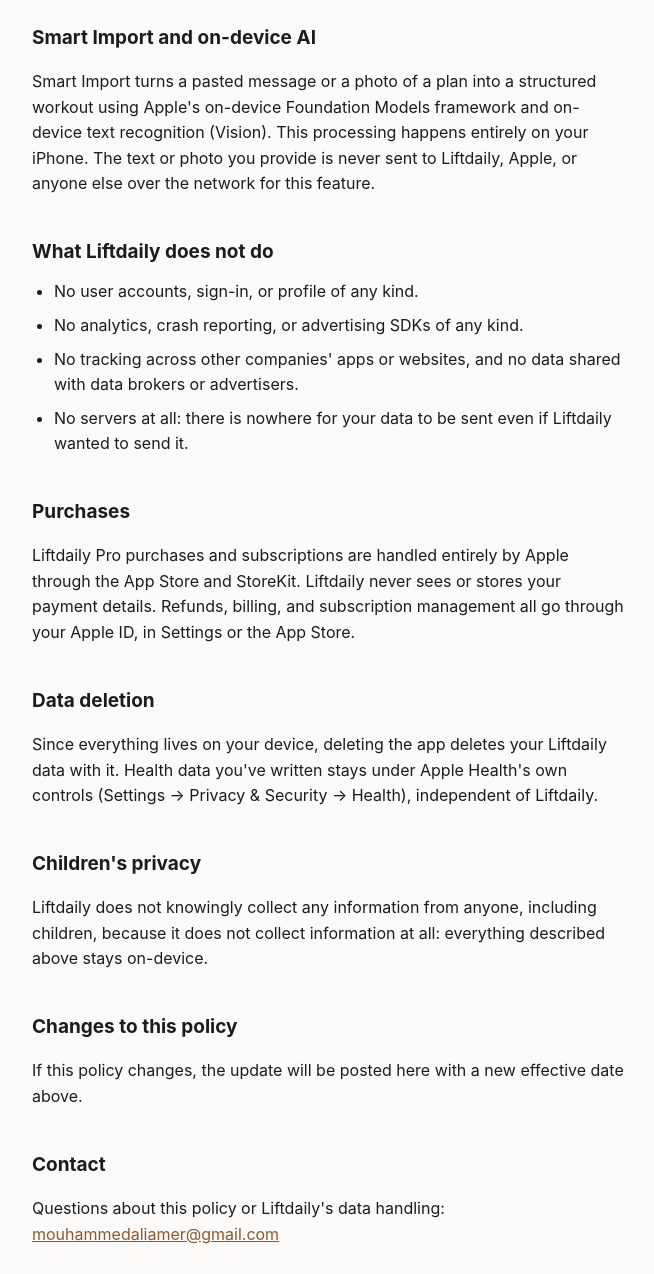
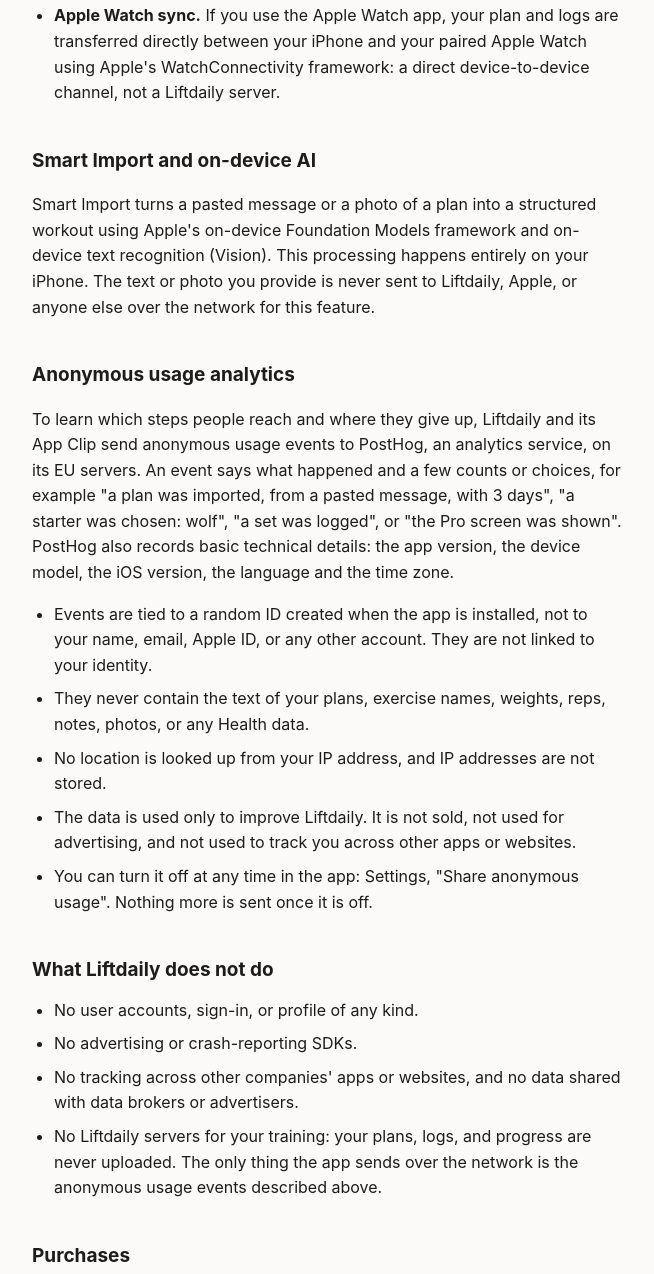
Before and after one commit to mouhammedali/liftdaily-legal, a plain HTML site: page index.html in a window 1280 px wide. Shown: the part 855-2129 px from the top of the page, without its empty margins (312-966 px from the left). Drawn offline with Linux system fonts and the light colour scheme.

Commit message:
Privacy policy: anonymous usage analytics (PostHog), iPhone Health saving
Co-Authored-By: Claude Opus 5.5 <noreply@anthropic.com>

```diff
--- a/index.html
+++ b/index.html
@@ -85,13 +85,13 @@
 <main>
   <p class="eyebrow">Liftdaily</p>
   <h1>Privacy Policy</h1>
-  <p class="updated">Effective July 27, 2026</p>
+  <p class="updated">Effective November 26, 2026</p>
 
-  <p class="callout">The short version: Liftdaily has no servers and no user accounts. Your workout plans, logs, and progress stay on your device (and, if you use it, are shared directly between your iPhone and Apple Watch). Nothing is sold, shared with advertisers, or used to track you across other apps or websites.</p>
+  <p class="callout">The short version: Liftdaily has no user accounts. Your workout plans, logs, and progress stay on your device (and, if you use it, are shared directly between your iPhone and Apple Watch). The app sends anonymous usage events, such as "a plan was added" or "a workout was finished", so we can see where people get stuck. They never include your plan, lifts, or notes, and you can turn them off in Settings. Nothing is sold, shared with advertisers, or used to track you across other apps or websites.</p>
 
   <h2>What Liftdaily accesses, and why</h2>
   <ul>
-    <li><strong>Apple Health.</strong> With your permission, Liftdaily reads your heart rate and active energy during a live workout to show metrics on Apple Watch, and writes your completed strength workouts to Health so they count toward your activity rings. This data is read from and written to your own Health data store on your device. Liftdaily does not have its own copy on any server, because Liftdaily has no servers.</li>
+    <li><strong>Apple Health.</strong> With your permission, Liftdaily reads your heart rate and active energy during a live workout to show metrics on Apple Watch, and writes your completed strength workouts to Health so they count toward your activity rings. If you turn on "Save workouts to Health" in the iPhone app's Settings, workouts you finish on your iPhone without Apple Watch are written to Health too. This data is read from and written to your own Health data store on your device. Liftdaily does not have its own copy on any server, because Liftdaily has no servers.</li>
     <li><strong>Photos.</strong> If you use Smart Import's photo option, Liftdaily uses Apple's system photo picker, which only gives the app the one photo you actively select. Liftdaily never gets access to your full photo library.</li>
     <li><strong>Your workout plans and logs.</strong> Everything you build or import (training days, exercises, logged sets, weights, reps, and progress) is stored locally in the app's own storage on your device.</li>
     <li><strong>Apple Watch sync.</strong> If you use the Apple Watch app, your plan and logs are transferred directly between your iPhone and your paired Apple Watch using Apple's WatchConnectivity framework: a direct device-to-device channel, not a Liftdaily server.</li>
@@ -100,22 +100,32 @@
   <h2>Smart Import and on-device AI</h2>
   <p>Smart Import turns a pasted message or a photo of a plan into a structured workout using Apple's on-device Foundation Models framework and on-device text recognition (Vision). This processing happens entirely on your iPhone. The text or photo you provide is never sent to Liftdaily, Apple, or anyone else over the network for this feature.</p>
 
+  <h2>Anonymous usage analytics</h2>
+  <p>To learn which steps people reach and where they give up, Liftdaily and its App Clip send anonymous usage events to PostHog, an analytics service, on its EU servers. An event says what happened and a few counts or choices, for example "a plan was imported, from a pasted message, with 3 days", "a starter was chosen: wolf", "a set was logged", or "the Pro screen was shown". PostHog also records basic technical details: the app version, the device model, the iOS version, the language and the time zone.</p>
+  <ul>
+    <li>Events are tied to a random ID created when the app is installed, not to your name, email, Apple ID, or any other account. They are not linked to your identity.</li>
+    <li>They never contain the text of your plans, exercise names, weights, reps, notes, photos, or any Health data.</li>
+    <li>No location is looked up from your IP address, and IP addresses are not stored.</li>
+    <li>The data is used only to improve Liftdaily. It is not sold, not used for advertising, and not used to track you across other apps or websites.</li>
+    <li>You can turn it off at any time in the app: Settings, "Share anonymous usage". Nothing more is sent once it is off.</li>
+  </ul>
+
   <h2>What Liftdaily does not do</h2>
   <ul>
     <li>No user accounts, sign-in, or profile of any kind.</li>
-    <li>No analytics, crash reporting, or advertising SDKs of any kind.</li>
+    <li>No advertising or crash-reporting SDKs.</li>
     <li>No tracking across other companies' apps or websites, and no data shared with data brokers or advertisers.</li>
-    <li>No servers at all: there is nowhere for your data to be sent even if Liftdaily wanted to send it.</li>
+    <li>No Liftdaily servers for your training: your plans, logs, and progress are never uploaded. The only thing the app sends over the network is the anonymous usage events described above.</li>
   </ul>
 
   <h2>Purchases</h2>
   <p>Liftdaily Pro purchases and subscriptions are handled entirely by Apple through the App Store and StoreKit. Liftdaily never sees or stores your payment details. Refunds, billing, and subscription management all go through your Apple ID, in Settings or the App Store.</p>
 
   <h2>Data deletion</h2>
-  <p>Since everything lives on your device, deleting the app deletes your Liftdaily data with it. Health data you've written stays under Apple Health's own controls (Settings → Privacy & Security → Health), independent of Liftdaily.</p>
+  <p>Since your training data lives on your device, deleting the app deletes your Liftdaily data with it, and a new install gets a new random analytics ID. Because usage events are not linked to you, we can't look them up by name or email; they are kept for at most 12 months. Health data you've written stays under Apple Health's own controls (Settings → Privacy & Security → Health), independent of Liftdaily.</p>
 
   <h2>Children's privacy</h2>
-  <p>Liftdaily does not knowingly collect any information from anyone, including children, because it does not collect information at all: everything described above stays on-device.</p>
+  <p>Liftdaily does not knowingly collect personal information from anyone, including children. The only data that leaves the device is the anonymous usage events described above, which identify no one.</p>
 
   <h2>Changes to this policy</h2>
   <p>If this policy changes, the update will be posted here with a new effective date above.</p>
```
